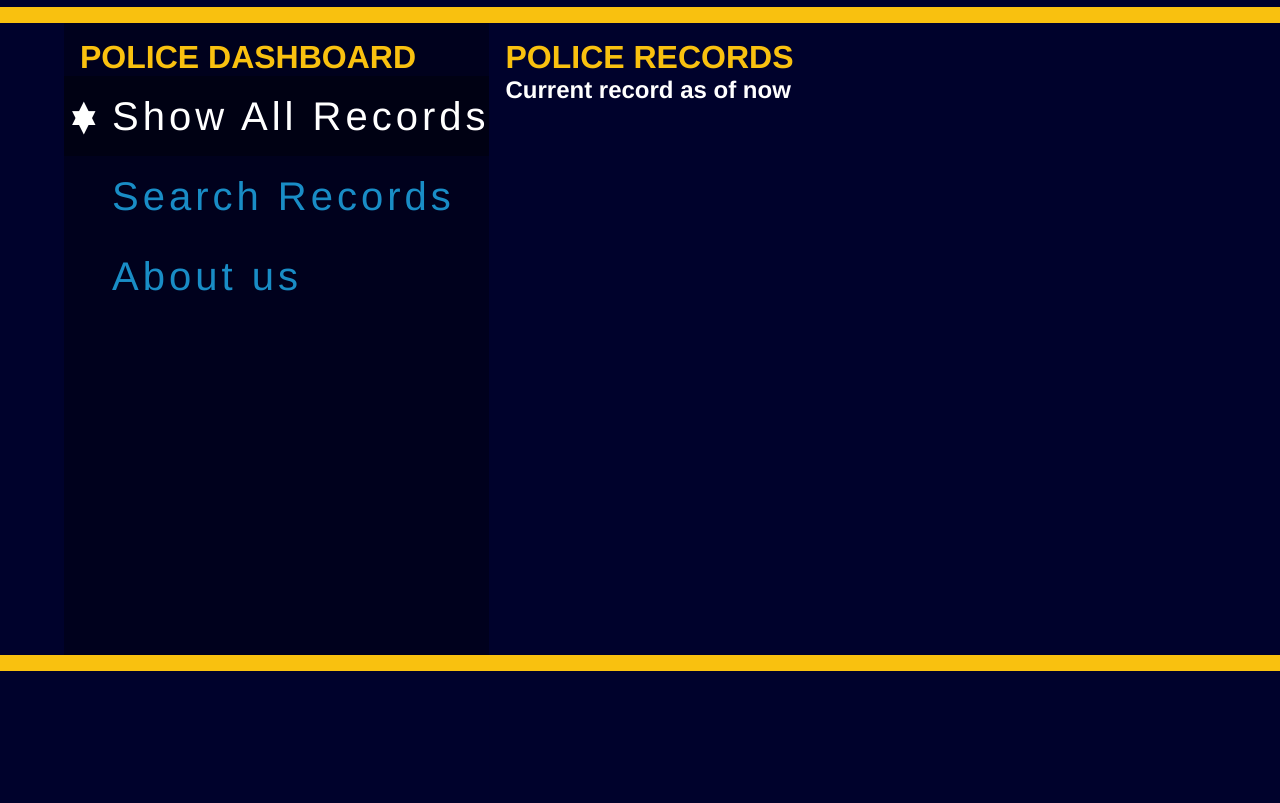
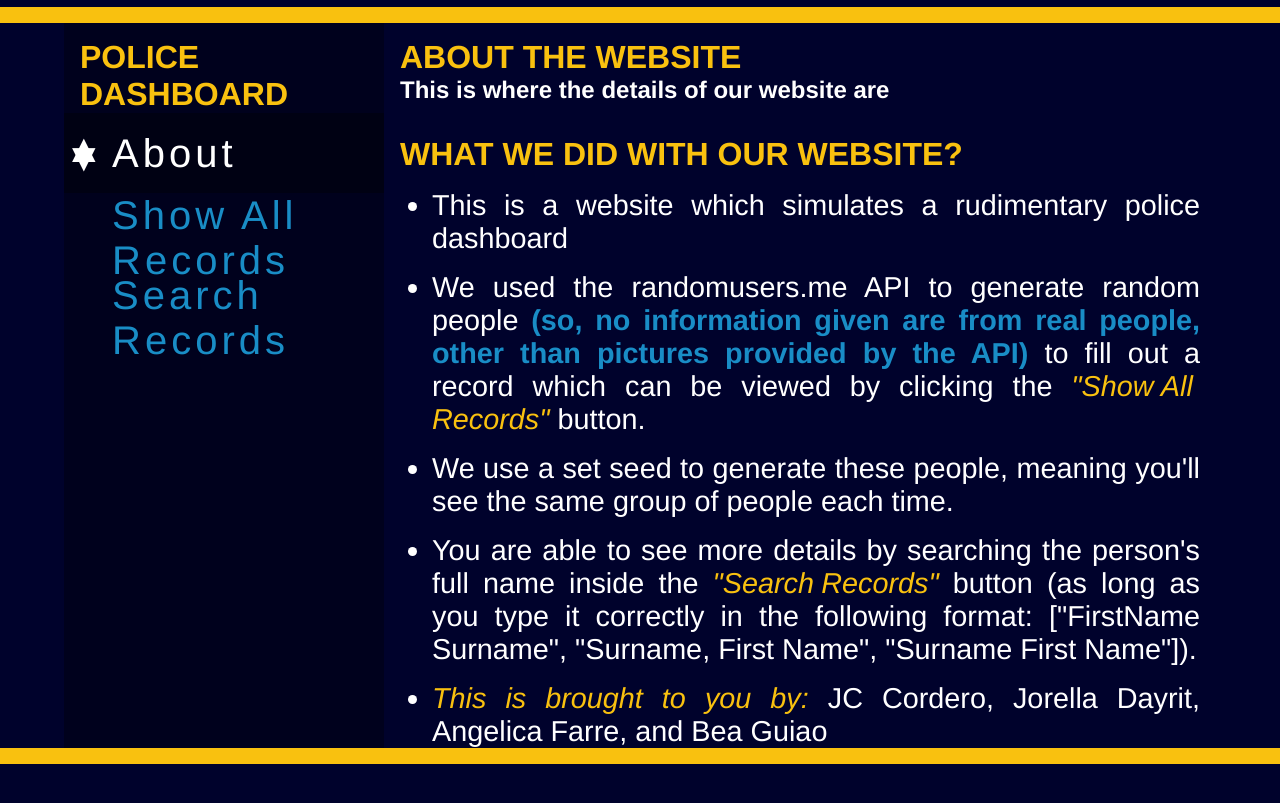
Before and after one commit to iveseenjc/api-activity, a plain HTML site: page index.html in a window 1280 px wide. Shown: the part 89-892 px from the top of the page. Before the commit the page ends 800 px from the top, so only its background shows below. Drawn offline with Linux system fonts and the light colour scheme; no server answers.

Commit message:
Final Version: - I can finally pass this :D

```diff
--- a/index.html
+++ b/index.html
@@ -7,6 +7,7 @@
 	<meta http-equiv="X-UA-Compatible" content="ie=edge">
 	<link rel="stylesheet" href="style.css">
 	<link rel="stylesheet" href="https://cdnjs.cloudflare.com/ajax/libs/font-awesome/4.7.0/css/font-awesome.min.css">
+	<link rel="shortcut icon" href="images/police_logo.png" type="image/x-icon">
 	<title>Random User API</title>
 </head>
 <body>
@@ -24,14 +25,27 @@
 		<div class="tab-links-container">
 			<h1>Police Dashboard</h1>
 			<div class="tab">
-				<button class="tab-links selected">Show All Records</button>
+				<button class="tab-links selected">About</button>
+				<button class="tab-links">Show All Records</button>
 				<button class="tab-links">Search Records</button>
-				<button class="tab-links">About us</button>
 			</div>
 		</div>
 
 		 <div class="tab-content-container">
 			 <div class="tab-content" data-content-index="0">
+				 <h1>About the Website</h1>
+				 <h2>This is where the details of our website are</h2>
+				 <h1>What we did with our website?</h1>
+				 <ul>
+					 <li><p>This is a website which simulates a rudimentary police dashboard</p></li>
+					 <li><p>We used the randomusers.me API to generate random people <b>(so, no information given are from real people, other than pictures provided by the API)</b> to fill out a record which can be viewed by clicking the <i>"Show&emsp14;All&emsp14;Records"</i> button.</p></li>
+					 <li><p>We use a set seed to generate these people, meaning you'll see the same group of people each time.</p></li>
+					 <li><p>You are able to see more details by searching the person's full name inside the <i>"Search&emsp14;Records"</i> button (as long as you type it correctly in the following format: ["FirstName Surname", "Surname, First Name", "Surname First Name"]).</p></li>
+					 <li><p><i>This is brought to you by:</i> JC Cordero, Jorella Dayrit, Angelica Farre, and Bea Guiao</p></li>
+				 </ul>
+			 </div>
+
+			 <div class="tab-content" data-content-index="1">
 				 <h1>Police Records</h1>
 				 <h2>Current record as of now</h2>
 
@@ -40,7 +54,7 @@
 				 </div>
 			 </div>
 
-			 <div class="tab-content" data-content-index="1">
+			 <div class="tab-content" data-content-index="2">
 				 <h1><label for="name-search">Search by full name:</label></h1><br>
 				 <div class="search-options">
 					 <input type="text" id="name-search" oninput="this.value = this.value.toUpperCase()">
@@ -49,23 +63,9 @@
 
 				 <div class="search-results">
 					 <div class="result-info">
-						 <h1>Name</h1><h2>BECK, Diana</h2>
-						 <h1>Date of Birth</h1>
-						 <h2>March 13, 1955</h2>
-						 <h1>Address</h1>
-						 <h2>Steilacoom, South Dakota</h2>
-						 <h1>Phone Number</h1><h2>(548) 379-3914}</h2>
-					 </div>
-					 <div class="img-mask">
-						 <img src="https://randomuser.me/api/portraits/women/13.jpg" alt="Mug shot">
+						 <h1>Loading...</h1>
 					 </div>
 				 </div>
-			 </div>
-
-			 <div class="tab-content" data-content-index="2">
-				 <h1>Tab Content 3</h1>
-				 <h2>Chu chu chu</h2>
-				 Lorem ipsum dolor sit amet, consectetur adipisicing elit. Ab, impedit?
 			 </div>
 		 </div>
 	</main>
--- a/index.js
+++ b/index.js
@@ -63,11 +63,13 @@ tabLinks.forEach((tabLink, index) => {
 	});
 });
 
-tabContents.forEach((tabContent, index) => {
-	if (index !== 0) {
-		tabContent.style.display = "none";
-	}
-});
+changeTabs(0);
+
+// tabContents.forEach((tabContent, index) => {
+// 	if (index !== 0) {
+// 		tabContent.style.display = "none";
+// 	}
+// });
 
 // Show Records ----------------------------------------------------
 
--- a/style.css
+++ b/style.css
@@ -143,7 +143,7 @@ main {
 	flex-grow: 1;
 }
 
-.tab-content[data-content-index="0"] {
+.tab-content[data-content-index="1"] {
 	overflow-y: scroll;
 	max-height: calc(100vh - 23vh);
 
@@ -174,7 +174,7 @@ main {
 	}
 }
 
-.tab-content[data-content-index="1"] {
+.tab-content[data-content-index="2"] {
 	input {
 		text-transform: uppercase;
 		background-color: transparent;
@@ -246,6 +246,35 @@ main {
 		}
 	}
 }
+.tab-content[data-content-index="0"] {
+	h2 {
+		margin-bottom: 2rem;
+	}
+
+	ul {
+		margin-left: 2rem;
+		font-size: 1.8rem;
+
+		li {
+			margin-top: 1rem;
+		}
+
+		p {
+			text-align: justify;
+			font-weight: normal;
+		}
+
+
+	}
+
+	b {
+		color: var(--secondary-text-color);
+	}
+
+	i {
+		color: var(--highlight-text-color);
+	}
+}
 
 footer {
 	height: 5dvh;
```
